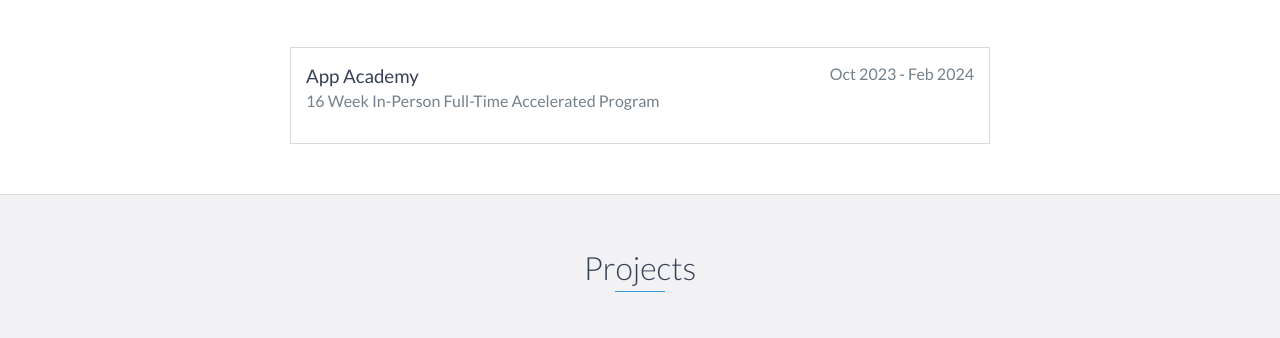
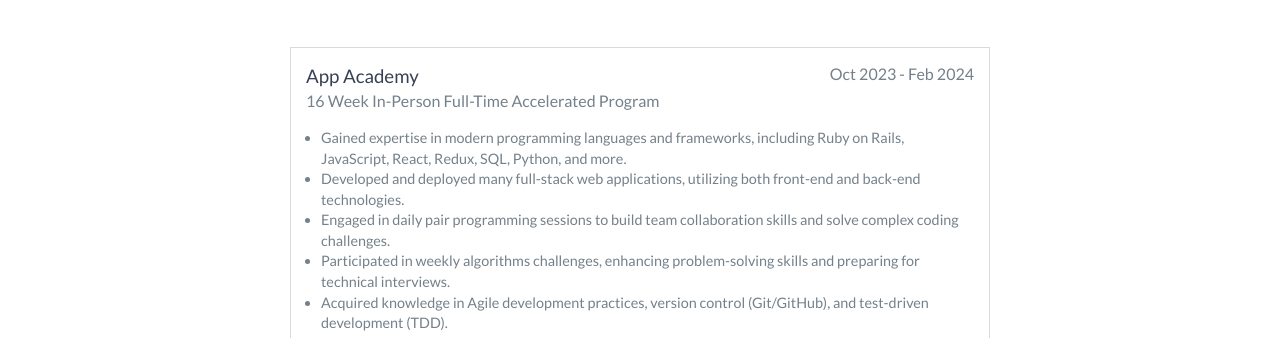
Before and after one commit to erklee/Portfolio, a website: page index.html in a window 1280 px wide. Shown: the part 1605-1943 px from the top of the page. Drawn offline with nearby package versions, Linux system fonts and the light colour scheme; grey boxes are pictures that could not be loaded.

Commit message:
education bullet points

```diff
--- a/index.html
+++ b/index.html
@@ -129,7 +129,23 @@
             <span class="education-date">Oct 2023 - Feb 2024</span>
             <h4>16 Week In-Person Full-Time Accelerated Program </h4>
             <p>
-
+                <ul>
+                    <li>
+                        Gained expertise in modern programming languages and frameworks, including Ruby on Rails, JavaScript, React, Redux, SQL, Python, and more.
+                    </li>
+                    <li>
+                        Developed and deployed many full-stack web applications, utilizing both front-end and back-end technologies.
+                    </li>
+                    <li>
+                        Engaged in daily pair programming sessions to build team collaboration skills and solve complex coding challenges.
+                    </li>
+                    <li>
+                        Participated in weekly algorithms challenges, enhancing problem-solving skills and preparing for technical interviews.
+                    </li>
+                    <li>
+                        Acquired knowledge in Agile development practices, version control (Git/GitHub), and test-driven development (TDD).
+                    </li>
+                </ul>
             </p>
         </div>
         <!-- End .education-block -->
```
